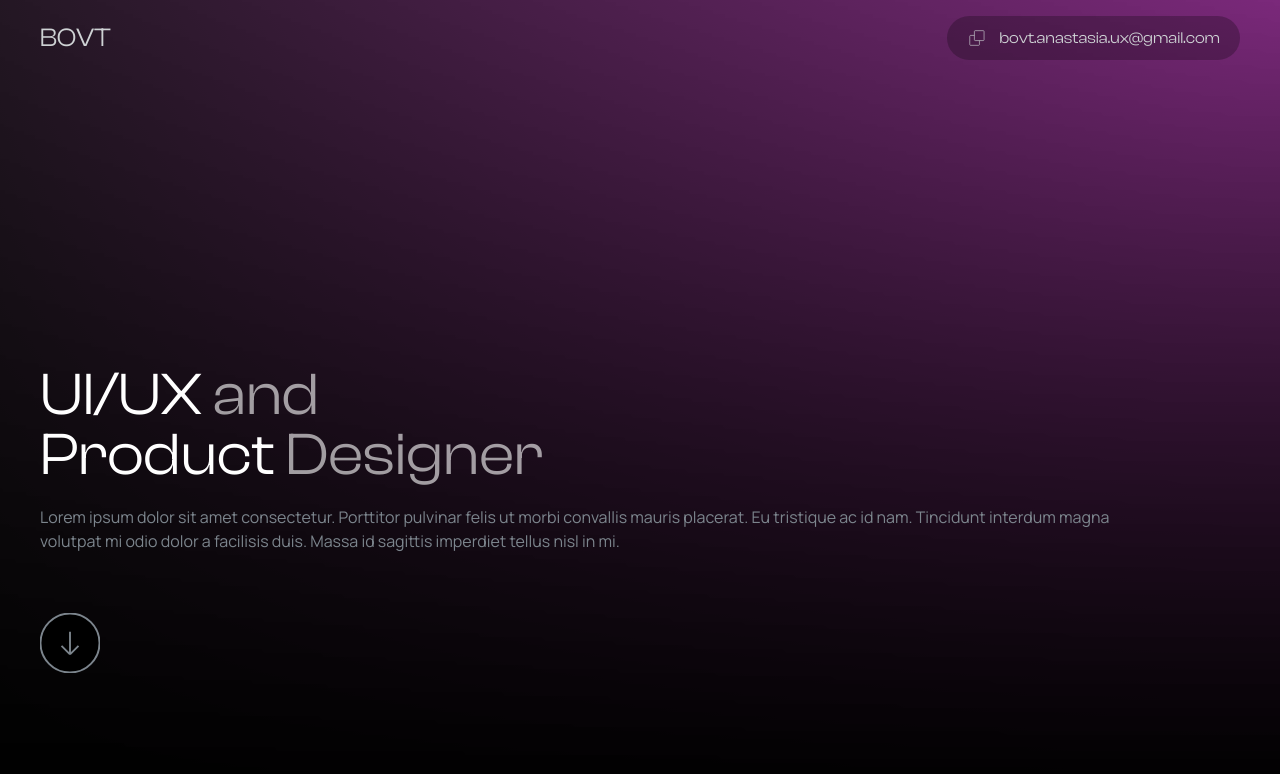
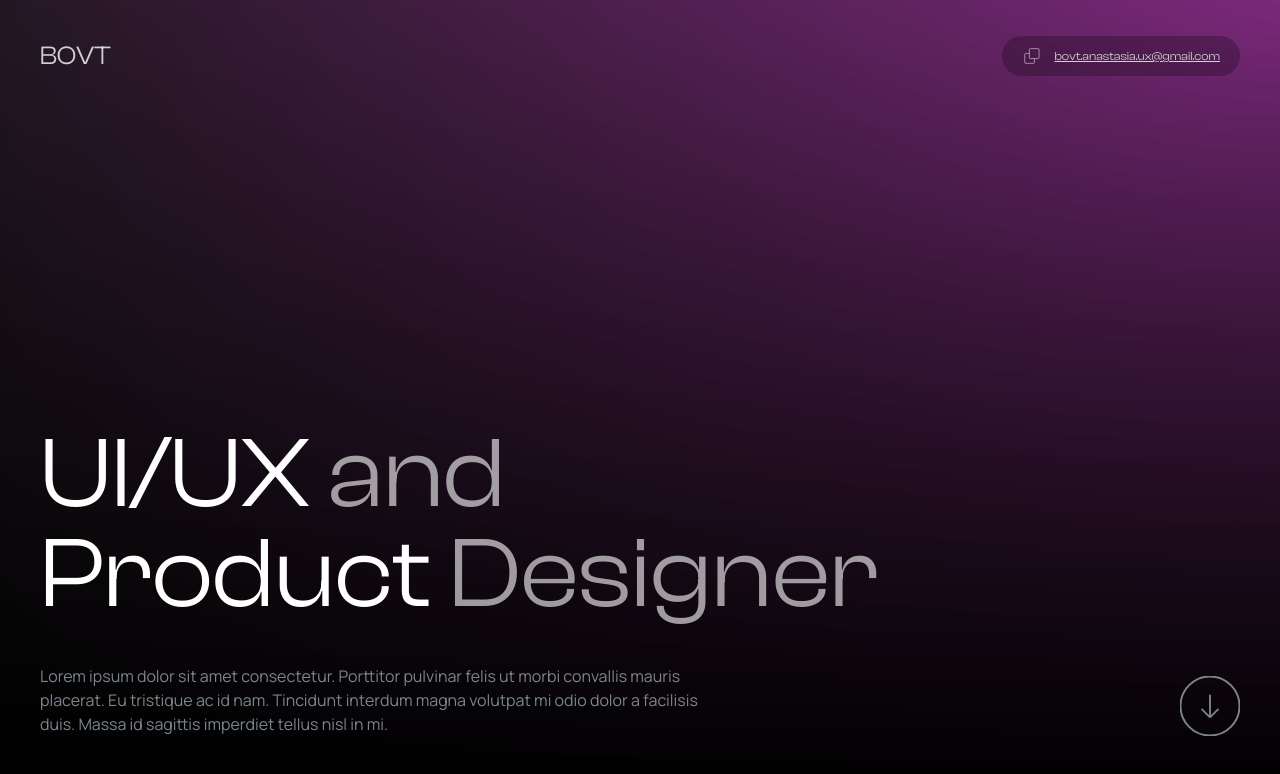
Before and after one commit to IgBovt/Portfolio, a React (Vite) app: page / in a window 1280 px wide. Shown: the top 774 px of the page. Built offline with nearby package versions, Linux system fonts and the light colour scheme.

Commit message:
add hover + desktop

```diff
--- a/src/components/Welcome/Welcome.jsx
+++ b/src/components/Welcome/Welcome.jsx
@@ -12,6 +12,7 @@ export default function Welcome() {
         </div>
       </div>
       <div className={css.textContainer}>
+        <div>
           <h1 className={css.title}>
             UI/UX <span className={css.span}>and</span>
             <br /> Product <span className={css.span}>Designer</span>
@@ -22,6 +23,8 @@ export default function Welcome() {
             interdum magna volutpat mi odio dolor a facilisis duis. Massa id
             sagittis imperdiet tellus nisl in mi.
           </p>
+        </div>
+
         <Icon className={css.iconArrow} id="down" />
       </div>
     </section>
--- a/src/components/Welcome/Welcome.module.css
+++ b/src/components/Welcome/Welcome.module.css
@@ -65,6 +65,7 @@
 }
 .iconArrow {
   stroke: var(--secondary);
+  fill: transparent;
   width: 40px;
   height: 40px;
 }
@@ -87,7 +88,7 @@
 
   .header {
     height: 76px;
-    margin: 0 40px;
+    margin: 18px 40px;
   }
   .auteur {
     font-size: 26px;
@@ -116,9 +117,47 @@
     height: 60px;
   }
   .iconCopy {
-    stroke: var(--main-text);
-    fill: transparent;
     width: 20px;
     height: 20px;
   }
 }
+
+@media (min-width: 1024px) {
+  .container {
+    background:
+      radial-gradient(
+        circle at top right,
+        rgba(128, 0, 128, 0.8) 0%,
+        rgba(0, 0, 0, 0.9) 100%
+      ),
+      linear-gradient(to bottom, rgba(0, 0, 0, 0.2) 0%, rgba(0, 0, 0, 1) 100%);
+  }
+
+  .textContainer {
+    display: flex;
+    align-items: end;
+    justify-content: space-between;
+    margin: 0px 40px 64px 40px;
+  }
+  .mail {
+    text-decoration: underline;
+    text-decoration-color: transparent;
+    transition: var(--transition);
+  }
+  .title {
+    font-size: 100px;
+    margin-bottom: 40px;
+  }
+  .text {
+    font-size: 16px;
+    margin-bottom: 0;
+    width: 680px;
+  }
+  .mailContainer:hover {
+    cursor: pointer;
+    text-decoration: underline;
+  }
+  .mailContainer:hover .mail {
+    text-decoration-color: var(--main-text);
+  }
+}
--- a/src/styles/varibles.css
+++ b/src/styles/varibles.css
@@ -1,5 +1,5 @@
 :root {
-  --transition: 250ms cubic-bezier(0.4, 0, 0.2, 1);
+  --transition: 500ms cubic-bezier(0.4, 0, 0.2, 1);
   --main-text: #ced2d4;
   --half-black: #00000040;
   --white: #fff;
```
Lines whose indentation alone changed are shown as unchanged.
